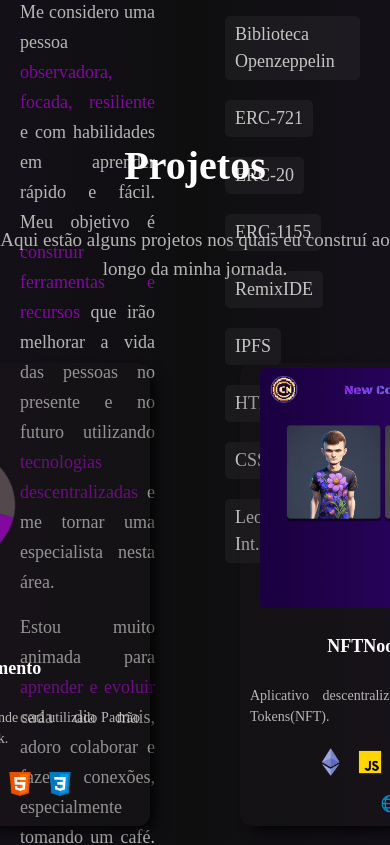
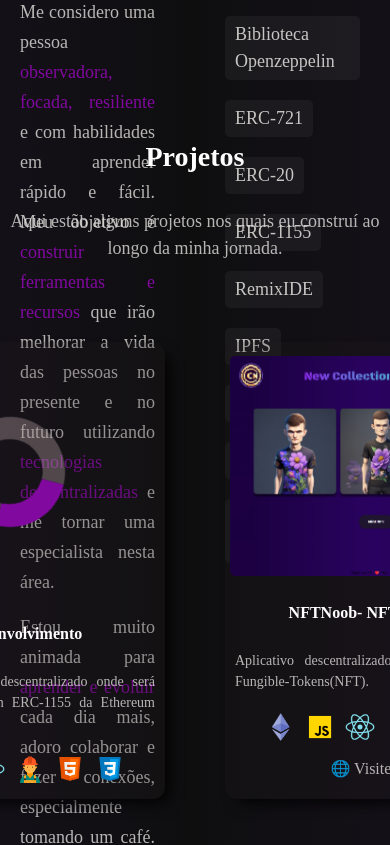
Before and after one commit to laisevdev/myPortfolio, a React (Vite) app: page / in a window 390 px wide. Shown: the part 1420-2265 px from the top of the page. Built offline with nearby package versions, Linux system fonts and the light colour scheme.

Commit message:
[feat]: add responsive desing for tablets

```diff
--- a/src/components/Projects/Responsive.css
+++ b/src/components/Projects/Responsive.css
@@ -3,3 +3,44 @@
         max-width:900px;
     }
 }
+
+@media (max-width:768px) {
+    .projects {
+        max-width:730px;
+        margin: 80px 20px;
+        gap: 60px;
+    }
+
+    .titleproj h1{
+        font-size: 28px;
+    }
+
+    .titleproj p {
+        font-size: 18px;
+    }
+
+    .description {
+        padding: 10px;
+        gap: 10px;
+    }
+
+    .description h1 {
+        font-size: 16px;
+    }
+
+
+    .card {
+        width: 310px;
+    }
+
+    .card img {
+        max-width: 300px;
+        height: 220px;
+    }
+
+    .technologies img {
+        display: flex;
+        max-width: 60px;
+        height: 30px;
+    }
+}
```
